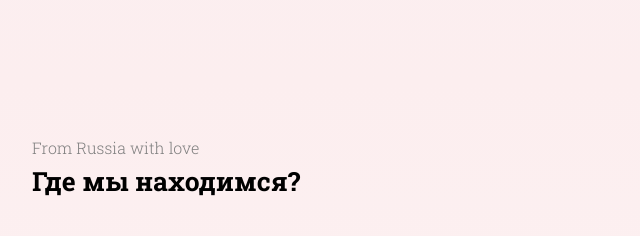
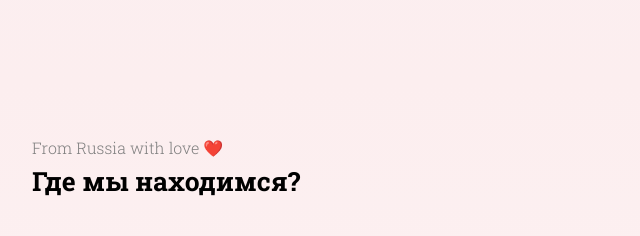
Before and after one commit to Ex3R/avocado-portfolio, a plain HTML site: page index.html in a window 1280 px wide. Shown: the part 4060-4296 px from the top of the page, 128-768 px from the left. Drawn offline with nearby package versions, Linux system fonts and the light colour scheme; some packages are replaced by stand-ins of ours; grey boxes are pictures that could not be loaded.

Commit message:
heart for h2

```diff
--- a/index.html
+++ b/index.html
@@ -266,7 +266,7 @@
     <!-- Location -->
     <section class="section-location-2">
       <div class="container">
-        <p class="subtitle">From Russia with love</p>
+        <p class="subtitle">From Russia with love ❤️</p>
         <div data-aos="fade-up" data-aos-duration="1000">
           <h2 class="title">Где мы находимся?</h2>
           <div class="grid-container">
```
